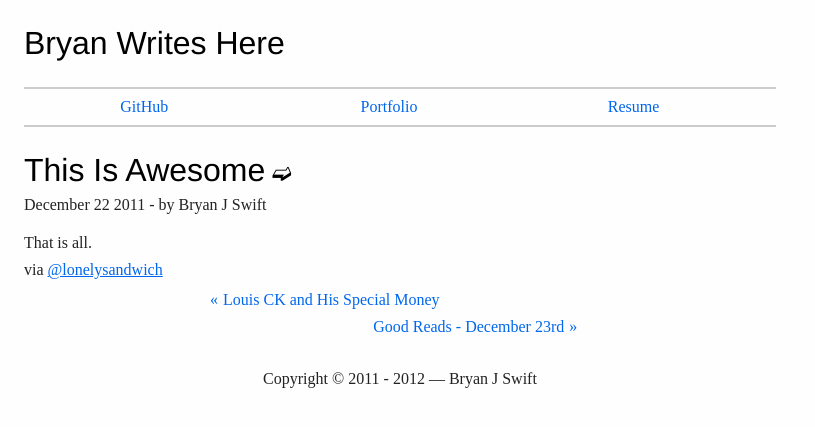
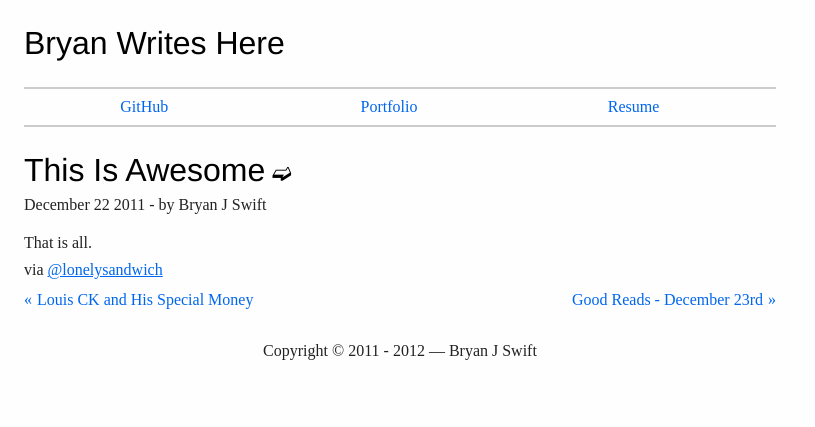
Before and after one commit to bryanjswift/bryanjswift.github.com, a Jekyll site: the page built from _posts/2011-12-22-lumi-looks-awesome.markdown, in a window 1280 px wide. Shown: the top 427 px of the page, without its empty margins (0-815 px from the left). Built offline with Jekyll 4.4.1, drawn with Linux system fonts in a browser that asks for light colours; comment, search, counter and statistics services are not loaded.

Commit message:
Change how next and previous links are layed out

```diff
--- a/_includes/article.html
+++ b/_includes/article.html
@@ -16,12 +16,12 @@
   </footer>
   {% else %}
   <footer>
-    <nav>
+    <nav class="clearfix">
       {% if post.previous %}
-      <p><a href="{{ post.previous.url }}" class="previous">{{ post.previous.title }}</a></p>
+      <p class="prev"><a href="{{ post.previous.url }}">{{ post.previous.title }}</a></p>
       {% endif %}
       {% if post.next %}
-      <p><a href="{{ post.next.url }}" class="next">{{ post.next.title }}</a></p>
+      <p class="next"><a href="{{ post.next.url }}">{{ post.next.title }}</a></p>
       {% endif %}
     </nav>
   </footer>
--- a/assets/css/style.css
+++ b/assets/css/style.css
@@ -90,11 +90,9 @@ article header time { margin: 0 0 0 3%; }
 article img { float: right; margin: 0 0 0.1em 2%; max-width: 38%; }
 article > footer { margin: -0.4em 0 0; padding: 0; text-align: left; }
 .callout { margin: 0.5em 3%; border: 2px solid; }
-article nav p { text-align: center; }
-.next, .previous { position: relative; left: -10%; padding: 0 0 0.25em; }
-.next { left: 10%; }
-.next:after { content: '\bb'; padding-left: 5px; }
-.previous:before { content: '\ab'; padding-right: 5px; }
+.next { text-align: right; }
+.next a:after { content: '\bb'; padding-left: 5px; }
+.prev a:before { content: '\ab'; padding-right: 5px; }
 /* Archives */
 #blog-archives h3 { margin-bottom: 0; }
 #blog-archives h2 { margin-bottom: 0.375em; }
@@ -132,6 +130,8 @@ pre { border-color: #dedede; background: #f8f8ff; }
 @media only screen and (min-width: 480px) {
   /* Style adjustments for viewports 480px and over go here */
   #container { max-width: 800px; }
+  article .next { float: right; }
+  article .prev { float: left; }
 }
 @media only screen and (min-width: 768px) {
   /* Style adjustments for viewports 768px and over go here */
```
